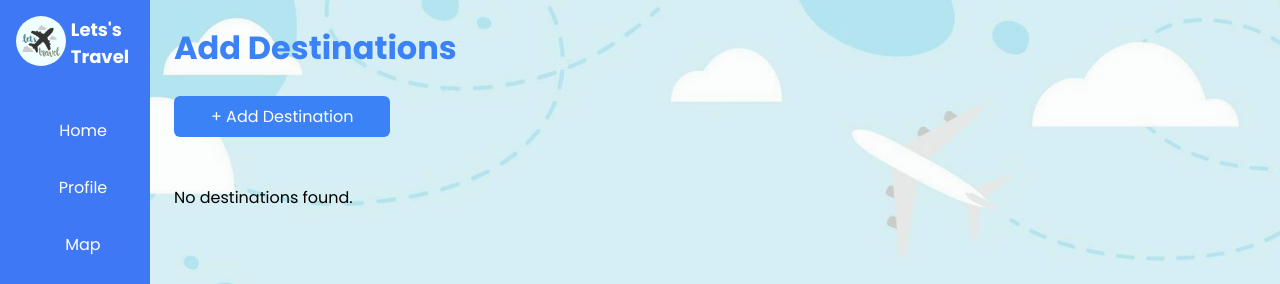
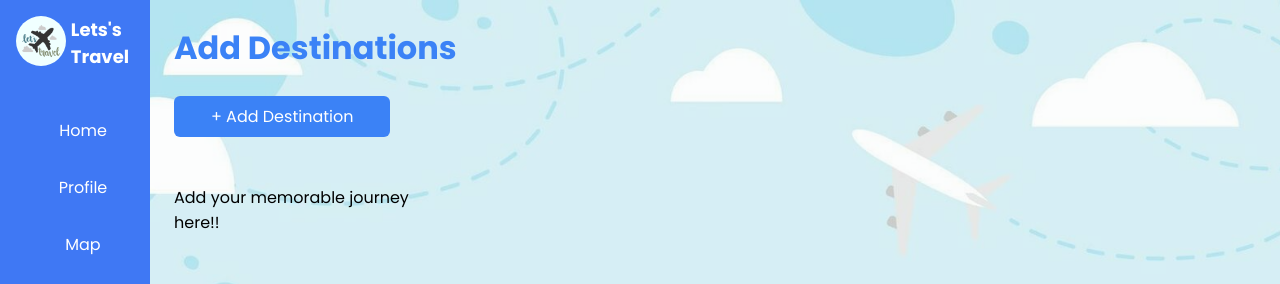
Before and after one commit to Samikshajn03/tracker, a Next.js app: page /Dashboard in a window 1280 px wide. Shown: the top 284 px of the page. Built offline with nearby package versions, Linux system fonts and the light colour scheme.

Commit message:
profile-page

```diff
--- a/pages/Dashboard.js
+++ b/pages/Dashboard.js
@@ -76,7 +76,7 @@ export default function Dashboard() {
           {loading ? (
             <p>Loading destinations...</p>
           ) : destinations.length === 0 ? (
-            <p>No destinations found.</p>
+            <p>Add your memorable journey here!!</p>
           ) : (
             destinations
               .filter((dest) =>
```
